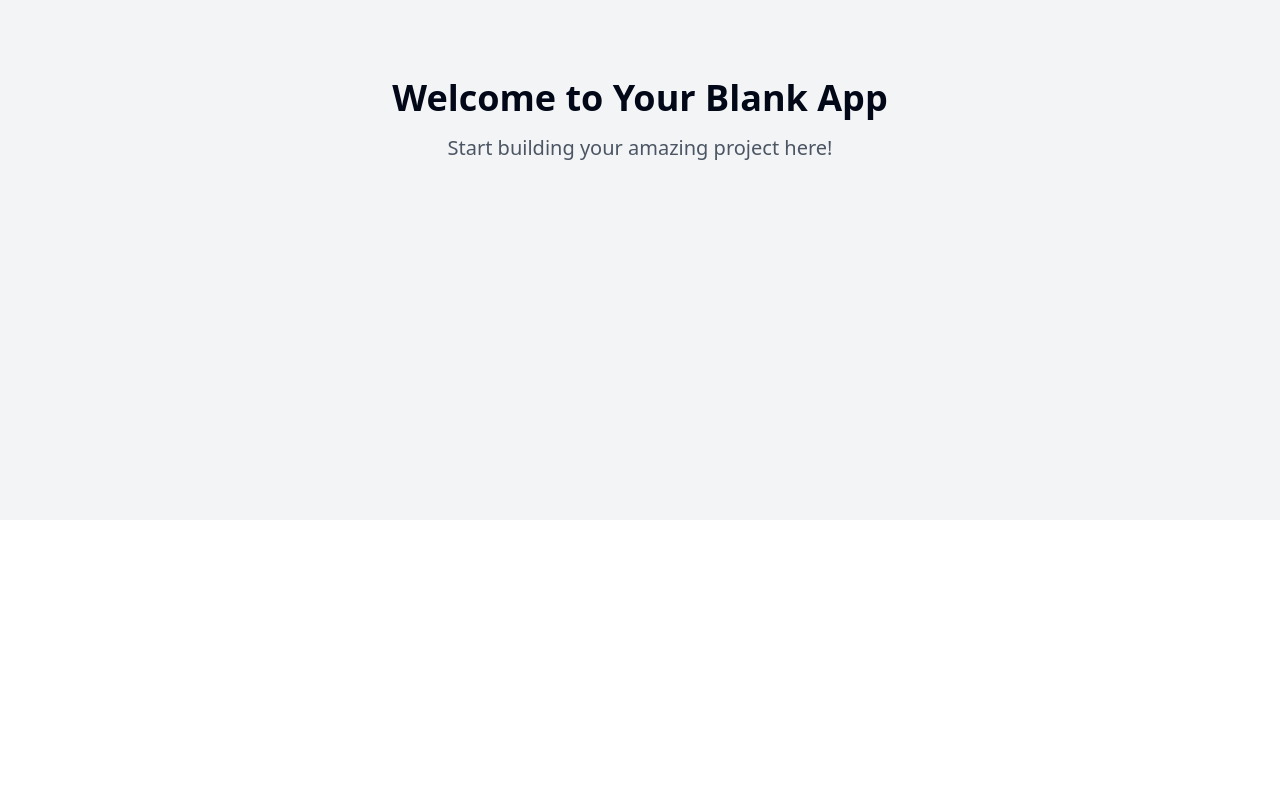
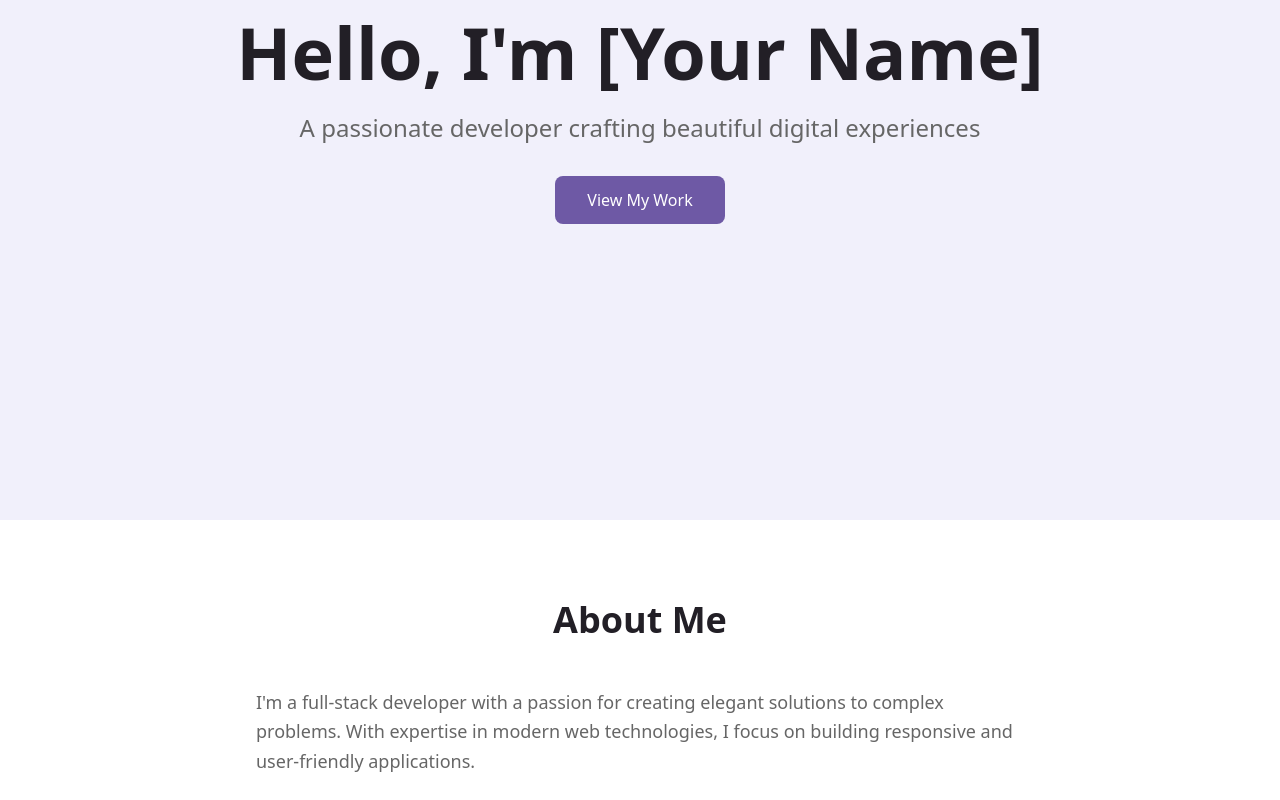
Before and after one commit to Chopade99shraddha/identity-inkpot, a React (Vite) app: page / in a window 1280 px wide. Shown: the part 280-1080 px from the top of the page. Before the commit the page ends 800 px from the top, so only its background shows below. Built offline with nearby package versions, Linux system fonts and the light colour scheme.

Commit message:
Add portfolio feature
Implement a portfolio feature for user profiles to showcase projects and achievements.
[skip gpt_engineer]

```diff
--- a/package.json
+++ b/package.json
@@ -45,6 +45,7 @@
     "cmdk": "^1.0.0",
     "date-fns": "^3.6.0",
     "embla-carousel-react": "^8.3.0",
+    "framer-motion": "^12.0.6",
     "input-otp": "^1.2.4",
     "lucide-react": "^0.462.0",
     "next-themes": "^0.3.0",
--- /dev/null
+++ b/src/components/About.tsx
@@ -0,0 +1,19 @@
+const About = () => {
+  return (
+    <section className="py-20 bg-white">
+      <div className="container mx-auto px-6">
+        <h2 className="text-4xl font-bold text-text mb-12 text-center">About Me</h2>
+        <div className="max-w-3xl mx-auto">
+          <p className="text-lg text-text-light leading-relaxed mb-6">
+            I'm a full-stack developer with a passion for creating elegant solutions to complex problems. With expertise in modern web technologies, I focus on building responsive and user-friendly applications.
+          </p>
+          <p className="text-lg text-text-light leading-relaxed">
+            When I'm not coding, you can find me exploring new technologies, contributing to open-source projects, or sharing knowledge with the developer community.
+          </p>
+        </div>
+      </div>
+    </section>
+  );
+};
+
+export default About;
--- /dev/null
+++ b/src/components/Contact.tsx
@@ -0,0 +1,24 @@
+const Contact = () => {
+  return (
+    <section className="py-20 bg-white">
+      <div className="container mx-auto px-6">
+        <h2 className="text-4xl font-bold text-text mb-12 text-center">Get In Touch</h2>
+        <div className="max-w-xl mx-auto">
+          <div className="bg-secondary p-8 rounded-lg">
+            <p className="text-center text-lg text-text-light mb-8">
+              Interested in working together? Feel free to reach out!
+            </p>
+            <a
+              href="mailto:your.email@example.com"
+              className="block w-full text-center bg-primary text-white py-3 rounded-lg hover:bg-primary-dark transition-colors"
+            >
+              Contact Me
+            </a>
+          </div>
+        </div>
+      </div>
+    </section>
+  );
+};
+
+export default Contact;
--- /dev/null
+++ b/src/components/Hero.tsx
@@ -0,0 +1,36 @@
+import { motion } from "framer-motion";
+
+const Hero = () => {
+  return (
+    <section className="min-h-screen flex items-center justify-center bg-secondary p-6">
+      <div className="max-w-4xl mx-auto text-center">
+        <motion.h1
+          initial={{ opacity: 0, y: 20 }}
+          animate={{ opacity: 1, y: 0 }}
+          transition={{ duration: 0.5 }}
+          className="text-5xl md:text-7xl font-bold text-text mb-6"
+        >
+          Hello, I'm [Your Name]
+        </motion.h1>
+        <motion.p
+          initial={{ opacity: 0, y: 20 }}
+          animate={{ opacity: 1, y: 0 }}
+          transition={{ duration: 0.5, delay: 0.2 }}
+          className="text-xl md:text-2xl text-text-light mb-8"
+        >
+          A passionate developer crafting beautiful digital experiences
+        </motion.p>
+        <motion.button
+          initial={{ opacity: 0, y: 20 }}
+          animate={{ opacity: 1, y: 0 }}
+          transition={{ duration: 0.5, delay: 0.4 }}
+          className="bg-primary text-white px-8 py-3 rounded-lg hover:bg-primary-dark transition-colors"
+        >
+          View My Work
+        </motion.button>
+      </div>
+    </section>
+  );
+};
+
+export default Hero;
--- /dev/null
+++ b/src/components/Skills.tsx
@@ -0,0 +1,29 @@
+const Skills = () => {
+  const skills = [
+    { name: "Frontend Development", level: "Expert" },
+    { name: "Backend Development", level: "Advanced" },
+    { name: "UI/UX Design", level: "Intermediate" },
+    { name: "Database Management", level: "Advanced" },
+  ];
+
+  return (
+    <section className="py-20 bg-secondary">
+      <div className="container mx-auto px-6">
+        <h2 className="text-4xl font-bold text-text mb-12 text-center">Skills</h2>
+        <div className="grid grid-cols-1 md:grid-cols-2 lg:grid-cols-4 gap-8">
+          {skills.map((skill, index) => (
+            <div
+              key={index}
+              className="bg-white p-6 rounded-lg shadow-md hover:shadow-lg transition-shadow"
+            >
+              <h3 className="text-xl font-semibold text-text mb-2">{skill.name}</h3>
+              <p className="text-text-light">{skill.level}</p>
+            </div>
+          ))}
+        </div>
+      </div>
+    </section>
+  );
+};
+
+export default Skills;
--- a/src/pages/Index.tsx
+++ b/src/pages/Index.tsx
@@ -1,13 +1,16 @@
-// Update this page (the content is just a fallback if you fail to update the page)
+import Hero from "../components/Hero";
+import About from "../components/About";
+import Skills from "../components/Skills";
+import Contact from "../components/Contact";
 
 const Index = () => {
   return (
-    <div className="min-h-screen flex items-center justify-center bg-gray-100">
-      <div className="text-center">
-        <h1 className="text-4xl font-bold mb-4">Welcome to Your Blank App</h1>
-        <p className="text-xl text-gray-600">Start building your amazing project here!</p>
-      </div>
-    </div>
+    <main className="min-h-screen">
+      <Hero />
+      <About />
+      <Skills />
+      <Contact />
+    </main>
   );
 };
 
--- a/tailwind.config.ts
+++ b/tailwind.config.ts
@@ -12,85 +12,47 @@ export default {
   theme: {
     container: {
       center: true,
-			padding: '2rem',
+      padding: "2rem",
       screens: {
-				'2xl': '1400px'
-			}
+        "2xl": "1400px",
+      },
     },
     extend: {
       colors: {
-				border: 'hsl(var(--border))',
-				input: 'hsl(var(--input))',
-				ring: 'hsl(var(--ring))',
-				background: 'hsl(var(--background))',
-				foreground: 'hsl(var(--foreground))',
+        border: "hsl(var(--border))",
+        input: "hsl(var(--input))",
+        ring: "hsl(var(--ring))",
+        background: "hsl(var(--background))",
+        foreground: "hsl(var(--foreground))",
         primary: {
-					DEFAULT: 'hsl(var(--primary))',
-					foreground: 'hsl(var(--primary-foreground))'
+          DEFAULT: "#6E59A5",
+          light: "#9b87f5",
+          dark: "#4A3B7F",
         },
         secondary: {
-					DEFAULT: 'hsl(var(--secondary))',
-					foreground: 'hsl(var(--secondary-foreground))'
+          DEFAULT: "#F1F0FB",
+          dark: "#E5E4F5",
         },
-				destructive: {
-					DEFAULT: 'hsl(var(--destructive))',
-					foreground: 'hsl(var(--destructive-foreground))'
+        text: {
+          DEFAULT: "#221F26",
+          light: "#666666",
         },
-				muted: {
-					DEFAULT: 'hsl(var(--muted))',
-					foreground: 'hsl(var(--muted-foreground))'
       },
-				accent: {
-					DEFAULT: 'hsl(var(--accent))',
-					foreground: 'hsl(var(--accent-foreground))'
-				},
-				popover: {
-					DEFAULT: 'hsl(var(--popover))',
-					foreground: 'hsl(var(--popover-foreground))'
-				},
-				card: {
-					DEFAULT: 'hsl(var(--card))',
-					foreground: 'hsl(var(--card-foreground))'
-				},
-				sidebar: {
-					DEFAULT: 'hsl(var(--sidebar-background))',
-					foreground: 'hsl(var(--sidebar-foreground))',
-					primary: 'hsl(var(--sidebar-primary))',
-					'primary-foreground': 'hsl(var(--sidebar-primary-foreground))',
-					accent: 'hsl(var(--sidebar-accent))',
-					'accent-foreground': 'hsl(var(--sidebar-accent-foreground))',
-					border: 'hsl(var(--sidebar-border))',
-					ring: 'hsl(var(--sidebar-ring))'
-				}
-			},
-			borderRadius: {
-				lg: 'var(--radius)',
-				md: 'calc(var(--radius) - 2px)',
-				sm: 'calc(var(--radius) - 4px)'
+      animation: {
+        "fade-in": "fadeIn 0.5s ease-in-out",
+        "slide-up": "slideUp 0.5s ease-out",
       },
       keyframes: {
-				'accordion-down': {
-					from: {
-						height: '0'
+        fadeIn: {
+          "0%": { opacity: "0" },
+          "100%": { opacity: "1" },
         },
-					to: {
-						height: 'var(--radix-accordion-content-height)'
-					}
+        slideUp: {
+          "0%": { transform: "translateY(20px)", opacity: "0" },
+          "100%": { transform: "translateY(0)", opacity: "1" },
         },
-				'accordion-up': {
-					from: {
-						height: 'var(--radix-accordion-content-height)'
       },
-					to: {
-						height: '0'
-					}
-				}
     },
-			animation: {
-				'accordion-down': 'accordion-down 0.2s ease-out',
-				'accordion-up': 'accordion-up 0.2s ease-out'
-			}
-		}
   },
   plugins: [require("tailwindcss-animate")],
 } satisfies Config;
```
Also changed, not shown: 1 other file (tests, documents, lock files or other folders). Lines whose indentation alone changed are shown as unchanged.
